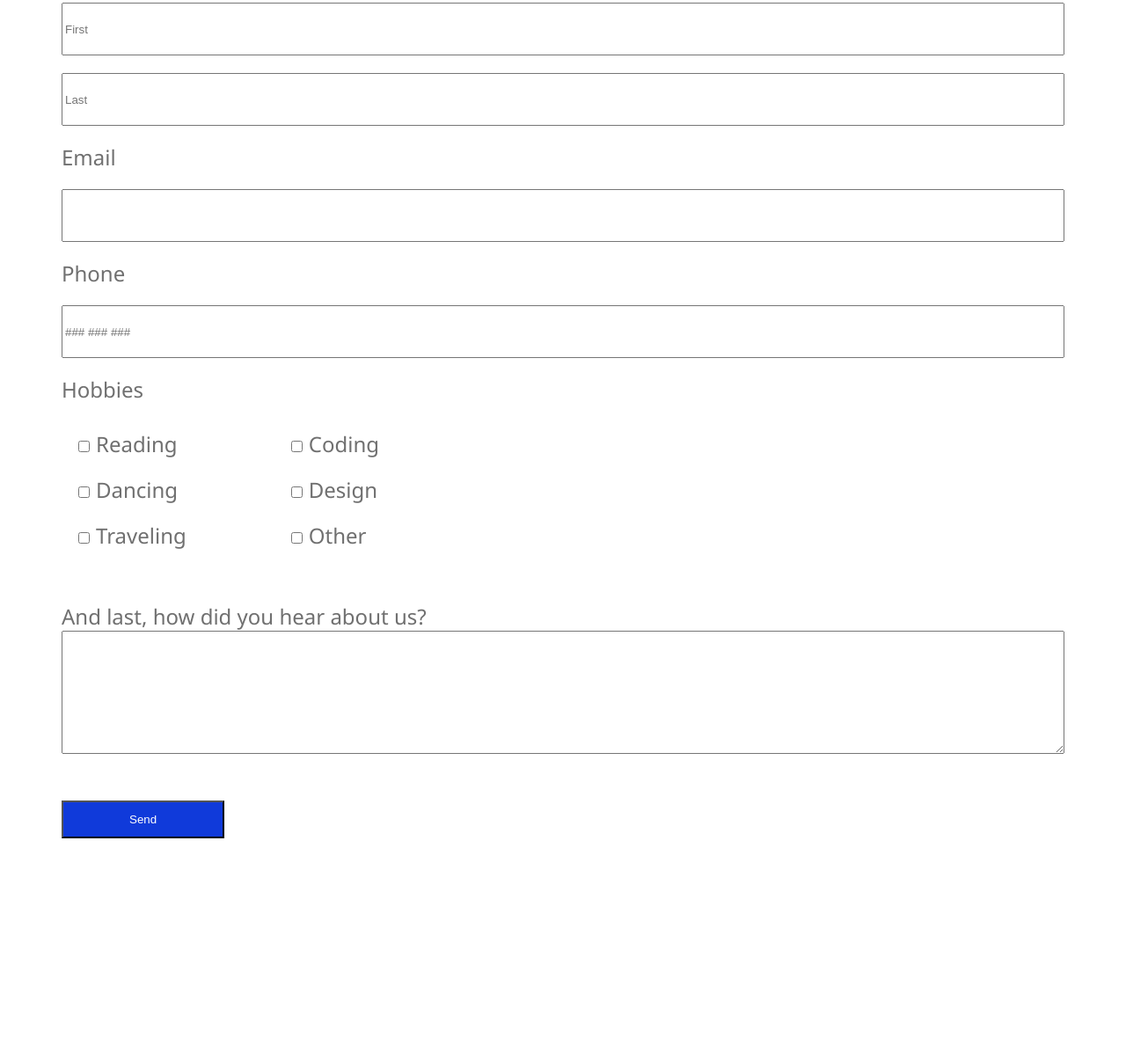
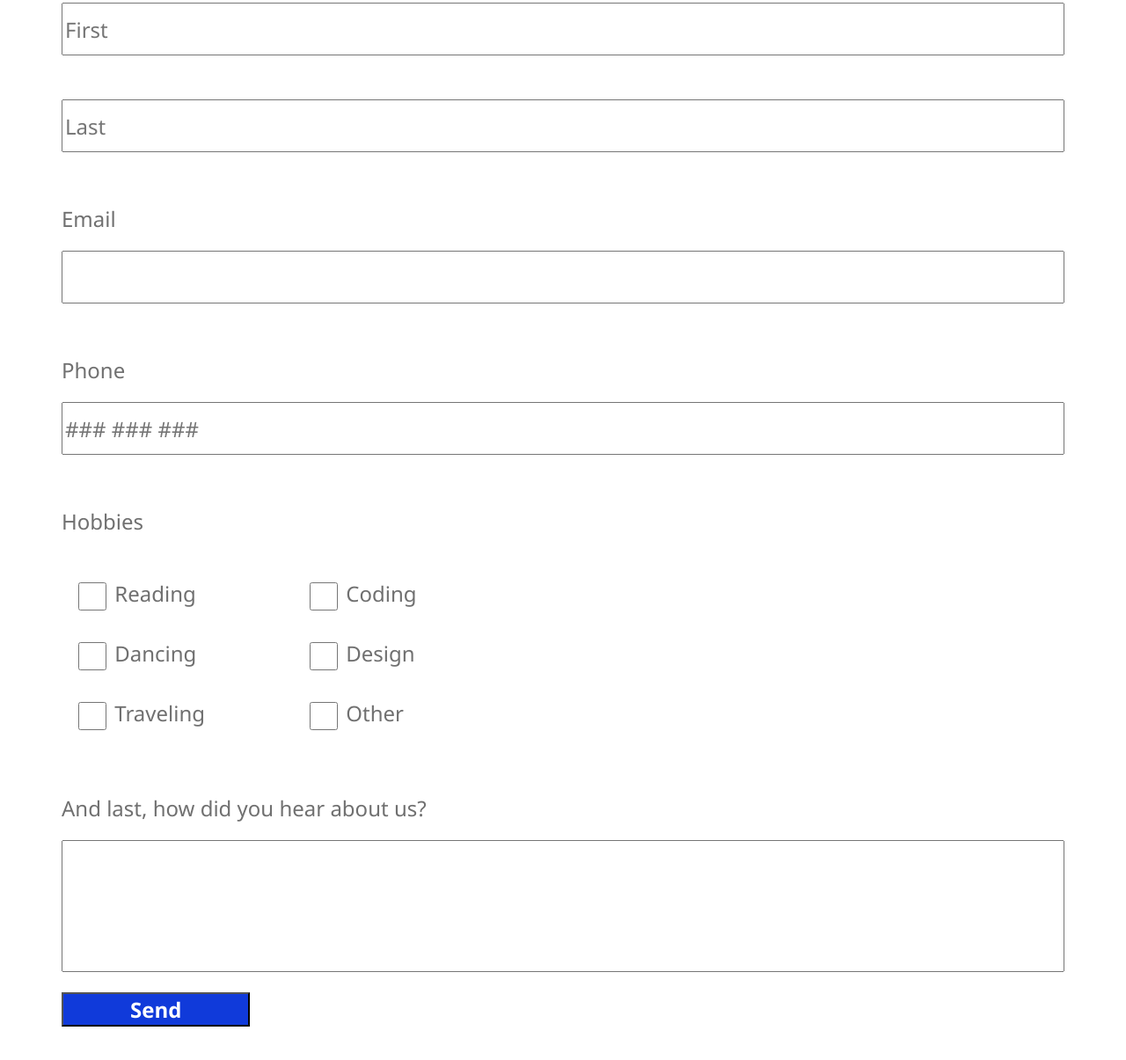
Before and after one commit to gmikadze/homework10, a plain HTML site: page index.html in a window 1280 px wide. Shown: the part 669-1874 px from the top of the page at 88% size. Before the commit the page ends 1722 px from the top, so only its background shows below. Drawn offline with Linux system fonts and the light colour scheme.

Commit message:
gadavlinke shen gvedze
sends daachire

```diff
--- a/css/style.css
+++ b/css/style.css
@@ -1,5 +1,5 @@
 body{
-    max-width: 1366px;
+    max-width: 1920px;
     padding: 100px 70px;
 }
 .head-pic{
@@ -11,27 +11,35 @@ body{
     width: 100%;
 }
 .register{
+    max-width: 1236px;
     margin-top: 20px;
+    /* margin: 20px auto; */
 }
-form label, .title{
-    font-size: 24px;
+form label, .title, .reg, .comment textarea, .sign{
     color: #707070;
     font-size: 24px;
     line-height: 32px;
     font-family: 'Segoe UI';
     margin: 20px 0 30px 0;
 }
-.reg{
-    margin-bottom: 20px;
-}
 .sign{
     width: 100%;
     margin-top: 20px;
     height: 60px;
 }
+input:focus, textarea:focus{
+    border: 3px grey solid;
+    outline: none;
+}
 .flex{
     display: flex;
     flex-wrap: wrap;
+    align-items: flex-start;
+}
+.tick{
+    height: 32px;
+    width: 32px;
+    vertical-align: middle;
 }
 .column{
     padding-left: 15px;
@@ -39,17 +47,27 @@ form label, .title{
 }
 .comment{
     height: 185px;
+    width: 100%;
     margin-top: 40px;
 }
 .comment textarea{
     width: 100%;
-    height: 140px;
+    height: 150px;
+    resize: none;
 }
 .but{
     margin-top: 40px;
 }
 .send{
+    font-family: 'Segoe UI';
+    font-size: 24px;
+    font-weight: bold;
     background-color: #103ADA;
     color: white;
-    padding: 12px 75px;
+    /* padding: 10px 70px; */
 }
+.send a{
+    text-decoration: none;
+    color: inherit;
+    padding: 0 70px;
+}
--- a/index.html
+++ b/index.html
@@ -8,62 +8,53 @@
     <title>Document</title>
 </head>
 <body>
+    <div class="main">
         <div class="head-pic">
             <img src="pics/bg@2x.png" alt="photo">
         </div>
         <div class="register">
             <form action="action.php">
-            <div>
-                <div>
+                <div class="reg">
                     <label for="name">Name</label>
+                    <input type="text" name="name" id="name" placeholder="First" class="sign" required>
+                    <input type="text" name="lastname" id="lastname" placeholder="Last" class="sign" required>
                 </div>
                 <div class="reg">
-                    <input type="text" name="name" id="name" placeholder="First" class="sign">
-                    <input type="text" name="lastname" id="lastname" placeholder="Last" class="sign">
-                </div>
-            </div>
-            <div class="reg">
-                <div>
                     <label for="email">Email</label>
-                </div>
-                <div>
-                    <input type="email" name="email" id="email" placeholder="" class="sign">
-                </div>
+                    <input type="email" name="email" id="email" placeholder="" class="sign" required>
                 </div>
                 <div class="reg">
                     <label for="phone">Phone</label>
-                <div>
-                    <input type="number" name="phone" id="phone" placeholder="### ### ###" class="sign">
-                </div>
+                    <input type="number" name="phone" id="phone" placeholder="### ### ###" class="sign" required>
                 </div>
                 <div class="check">
                     <h3 class="title">Hobbies</h3>
                     <div class="flex">
                         <div class="column">
                             <div class="reg">
-                            <input type="checkbox" name="checkbox" id="checkbox">
+                                <input class="tick" type="checkbox" name="checkbox" id="checkbox">
                                 <label for="checkbox">Reading</label>
                             </div>
                             <div class="reg">
-                            <input type="checkbox" name="checkbox" id="checkbox2">
+                                <input class="tick" type="checkbox" name="checkbox" id="checkbox2">
                                 <label for="checkbox2">Dancing</label>
                             </div>
                             <div class="reg">
-                            <input type="checkbox" name="checkbox" id="checkbox3">
+                                <input class="tick" type="checkbox" name="checkbox" id="checkbox3">
                                 <label for="checkbox3">Traveling</label>
                             </div>
                         </div>
                         <div class="column">
                             <div class="reg">
-                            <input type="checkbox" name="checkbox" id="checkbox4">
+                                <input class="tick" type="checkbox" name="checkbox" id="checkbox4">
                                 <label for="checkbox4">Coding</label>
                             </div>
                             <div class="reg">
-                            <input type="checkbox" name="checkbox" id="checkbox5">
+                                <input class="tick" type="checkbox" name="checkbox" id="checkbox5">
                                 <label for="checkbox5">Design</label>
                             </div>
                             <div class="reg">
-                            <input type="checkbox" name="checkbox" id="checkbox6">
+                                <input class="tick" type="checkbox" name="checkbox" id="checkbox6">
                                 <label for="checkbox6">Other</label>
                             </div>
                         </div>
@@ -76,9 +67,10 @@
                     </textarea>
                 </div>
                 <div class="but">
-                <button class="send">Send</button>
+                    <button type="button" class="send"><a href="page2.html">Send</a></button>
                 </div>
             </form>
         </div>
+    </div>
 </body>
 </html>
```
Lines whose indentation alone changed are shown as unchanged.
